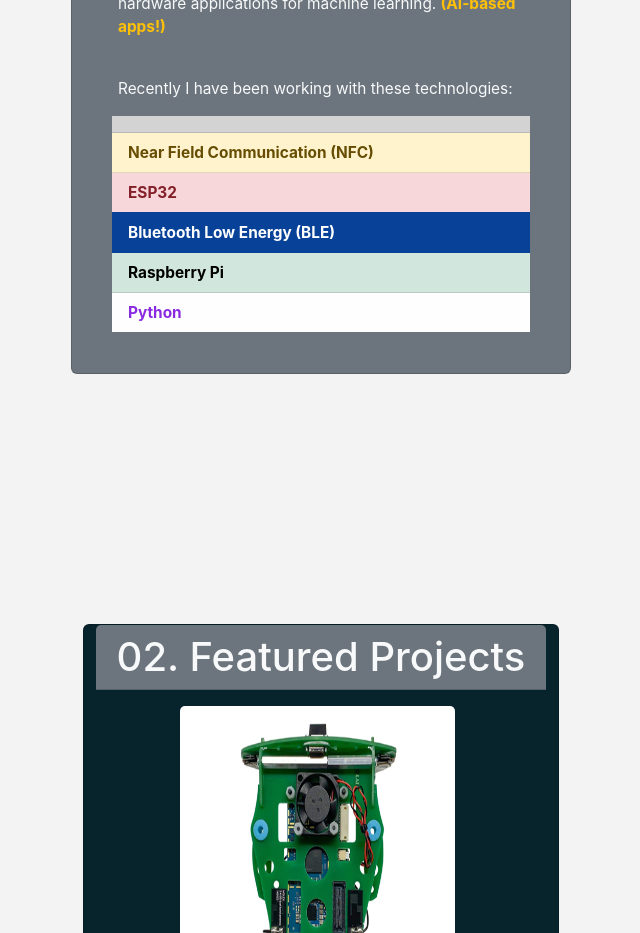
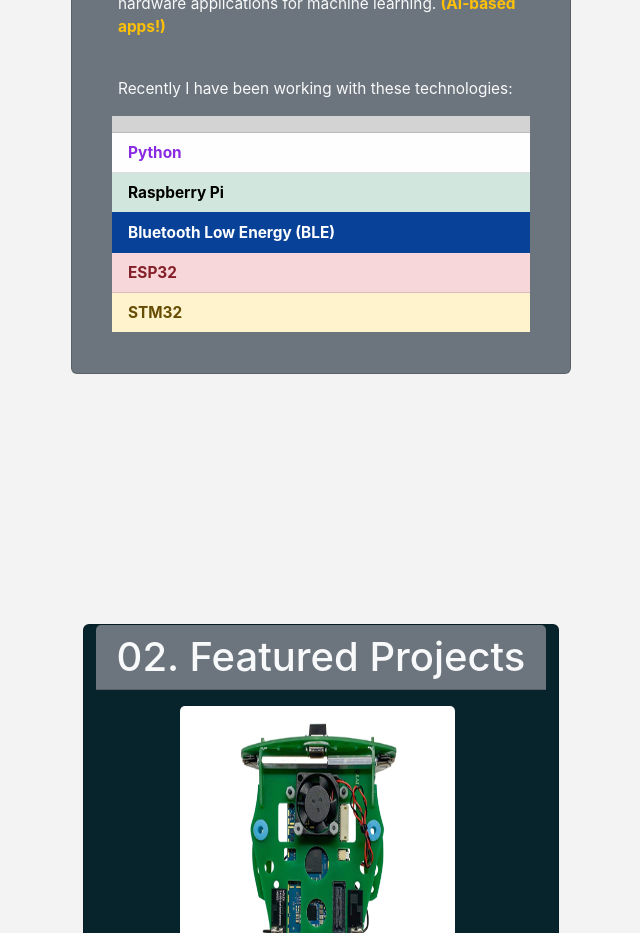
Before and after one commit to rpointjour/digital_business_card, a React (Create React App) app: page / in a window 1280 px wide. Shown: the part 1620-2553 px from the top of the page, without its empty margins (319-959 px from the left). Built offline with nearby package versions, Linux system fonts and the light colour scheme.

Commit message:
update app

```diff
--- a/src/Components/AboutMe.js
+++ b/src/Components/AboutMe.js
@@ -44,11 +44,11 @@ function AboutMe(){
                     </p>
                     <ul className=' list-group list-group-flush' id="lst">
                     <li className='list-group-item list-group-item-dark'></li>
-                    <li className='list-group-item list-group-item-action list-group-item-warning'><b>Near Field Communication (NFC)</b></li>
+                    <li className='list-group-item list-group-item-action list-group-item-light'><a id="python" href="https://rjpking92.pythonanywhere.com/" target="blank" rel="noreferrer">Python</a></li>
+                    <li className='list-group-item list-group-item-action list-group-item-success'><a id="pi" href="https://pi-3-dashboard.web.app/" target="blank" rel="noreferrer">Raspberry Pi</a></li>
+                    <li className='list-group-item active list-group-item-action list-group-item-primary'><b>Bluetooth Low Energy (BLE)</b></li>
                     <li className='list-group-item list-group-item-action list-group-item-danger'><b>ESP32</b></li>
-                    <li className='list-group-item active list-group-item-action list-group-item-primary'><b>Bluetooth Low Energy (BLE)</b></li>
-                    <li className='list-group-item list-group-item-action list-group-item-success'><a id="pi" href="https://pi-3-dashboard.web.app/" target="blank" rel="noreferrer">Raspberry Pi</a></li>
-                    <li className='list-group-item list-group-item-action list-group-item-light'><a id="python" href="https://rjpking92.pythonanywhere.com/" target="blank" rel="noreferrer">Python</a></li>
+                    <li className='list-group-item list-group-item-action list-group-item-warning'><b>STM32</b></li>
                     </ul>
                     </article>
             </div>
```
